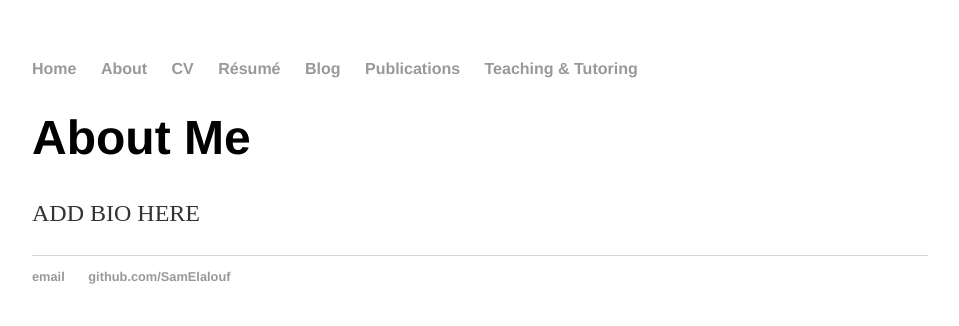
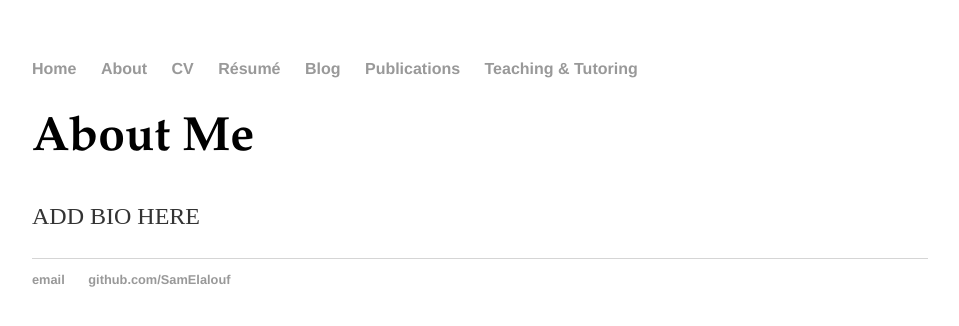
Before and after one commit to SamElalouf/samelalouf.github.io, a Jekyll site: the page built from about/index.html, in a window 1280 px wide. Shown: the top 326 px of the page, without its empty margins (160-1119 px from the left). Built offline with Jekyll 4.4.1, drawn with Linux system fonts in a browser that asks for light colours.

Commit message:
Heading Font
Changes font of heading to garamond and increases size

```diff
--- a/about/index.html
+++ b/about/index.html
@@ -3,6 +3,6 @@ layout: default
 title: About
 ---
 <div class="blurb">
-	<h1>About Me</h1>
+	<h1 style="font-family:Garamond; style="font-size: 28px;">About Me</h1>
 	<p> ADD BIO HERE </p>
 </div><!-- /.blurb -->
```
